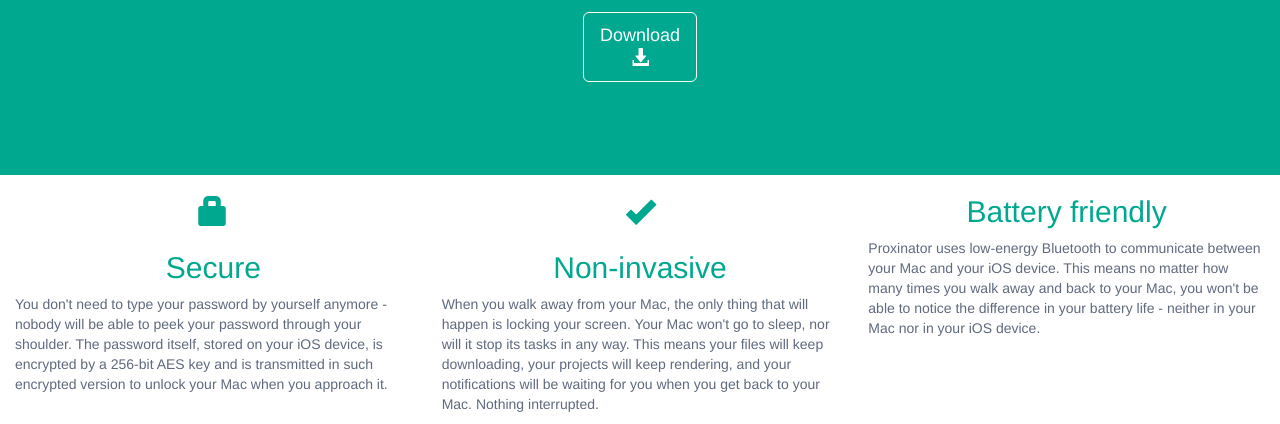
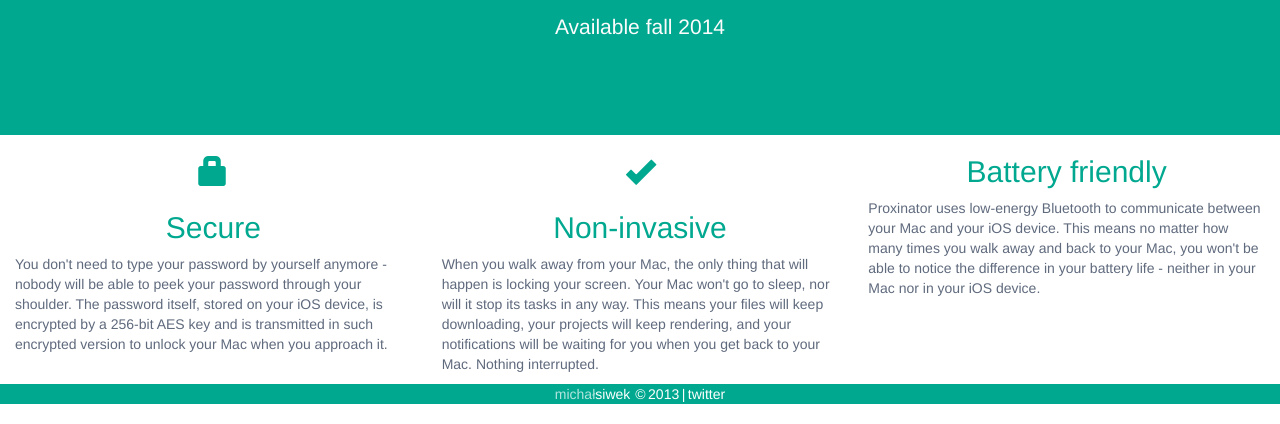
Before and after one commit to skycocker/proxinator_webpage, a plain HTML site: page index.html in a window 1280 px wide. Shown: the part 545-969 px from the top of the page. Drawn offline with nearby package versions, Linux system fonts and the light colour scheme; some icons are missing.

Commit message:
Add footer & 'available this fall' announce

```diff
--- a/index.html
+++ b/index.html
@@ -37,10 +37,11 @@
       <div class="text-center jumbotron">
         <p class="lead">Stop thinking about your password.</p>
         <p class="lead">
-          <a class="btn btn-outline btn-lg">
+          <p>Available fall 2014</p>
+          <!--<a class="btn btn-outline btn-lg">
             Download <br>
             <span class="glyphicon glyphicon-download-alt"></span>
-          </a>
+          </a>-->
         </p>
       </div>
 
@@ -67,6 +68,11 @@
           </p>
         </div>
       </div>
+      <div class="footer">
+        <span class="footer-a"><a href="https://github.com/skycocker"><span class="first">Michał</span> <span class="second">Siwek</span></a></span>
+        <span class="footer-b">&nbsp;© 2013</span>
+        <span class="footer-twitter"><a href="https://twitter.com/skycocker">| Twitter</a></span>
+      </div>
     </div>
   </body>
 </html>
--- a/style.css
+++ b/style.css
@@ -30,3 +30,23 @@
 .features p {
   color: #5f6a7d;
 }
+.footer {
+  text-align: center;
+  color: #fff;
+  font-size: 1em;
+  text-transform: lowercase;
+  word-spacing: -0.1em;
+}
+.footer a {
+  text-decoration: none;
+  color: inherit;
+}
+.footer .footer-a {
+  word-spacing: -0.3em;
+}
+.footer .first {
+  opacity: 0.7;
+}
+#footer .second {
+  opacity: 0.9;
+}
```
